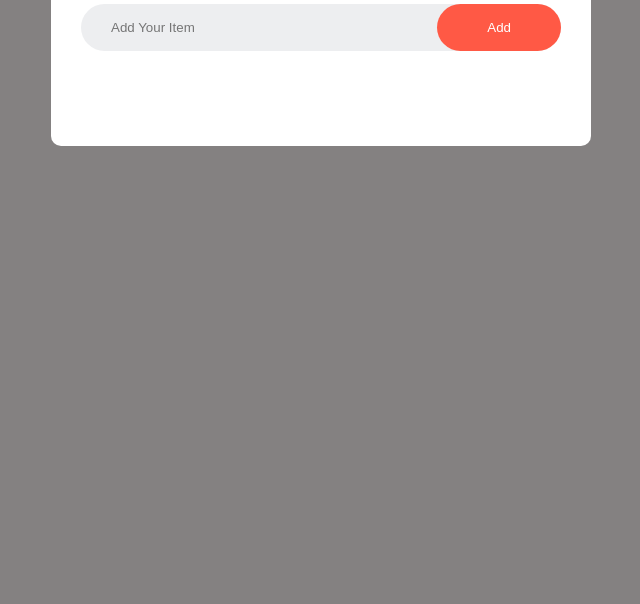
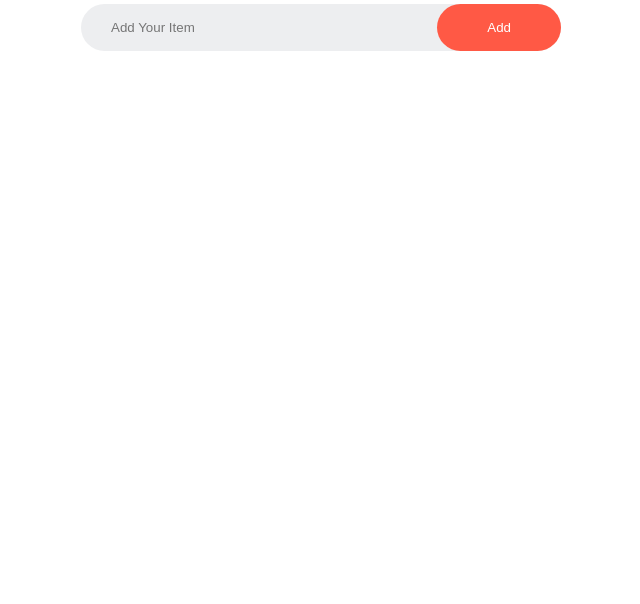
Before and after one commit to sandeep7093/To-Do-list, a plain HTML site: page files/index.html in a window 1280 px wide. Shown: the part 196-800 px from the top of the page, without its empty margins (319-959 px from the left). Drawn offline with Linux system fonts and the light colour scheme.

Commit message:
Update index.css

```diff
--- a/files/index.css
+++ b/files/index.css
@@ -7,7 +7,7 @@
 .container{
     width:100%;
     min-height: 100vh;
-    background-color:rgb(132, 129, 129);
+    background-color:white;
     padding: 10px;
 }
 .todo-app{
```
